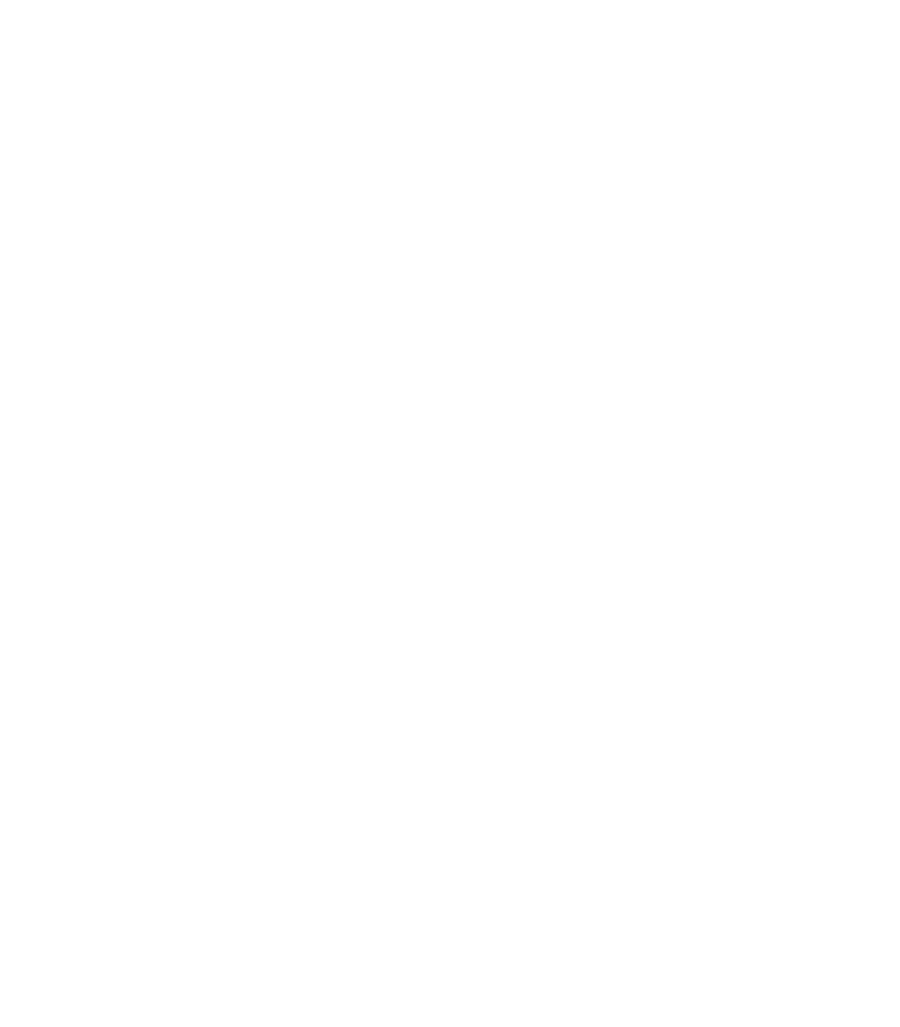
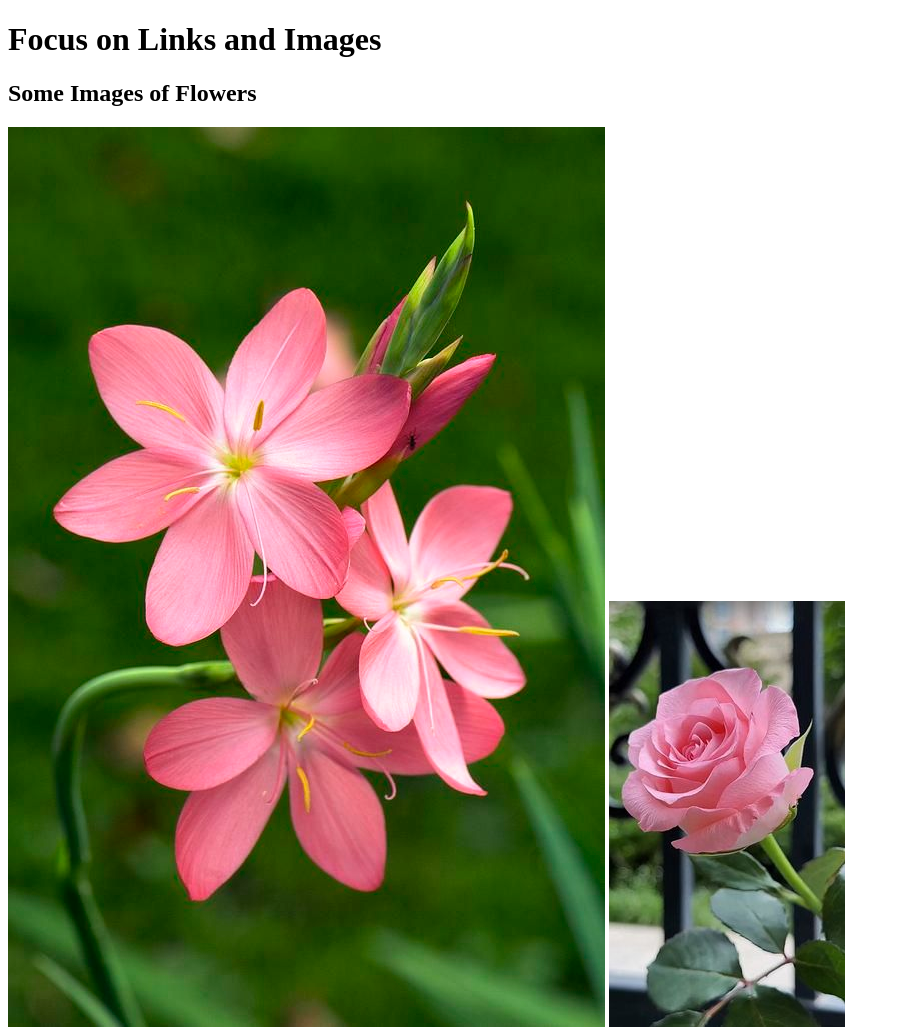
Before and after one commit to yassminaman/web-design1-week4, a plain HTML site: page index.html in a window 1280 px wide. Shown: the top 1027 px of the page, without its empty margins (0-900 px from the left). Before the commit the page ends 800 px from the top, so only its background shows below. Drawn offline with Linux system fonts and the light colour scheme.

Commit message:
adding images

```diff
--- a/index.html
+++ b/index.html
@@ -6,6 +6,23 @@
     <title>Week 4 - Links and Images</title>
 </head>
 <body>
+    <header>
+        <h1>Focus on Links and Images</h1>
+    </header>
+    <nav>
+
+    </nav>
+    <main>
+       <article>
+          <h2>Some Images of Flowers</h2>
+            <img src="image/flower1.jpg" alt="A picture of a flower">
+            <img src="image/flower2.jpg" alt="A picture of a flower">
+            <img src="image/plant1.jpg" alt="A picture of a plant">
+       </article>
+    </main>
+    <footer>
+
+    </footer>
 
 </body>
 </html>
```
Also changed, not shown: image/flower1.jpg (added), image/flower2.jpg (added), image/plant1.jpg (added).
